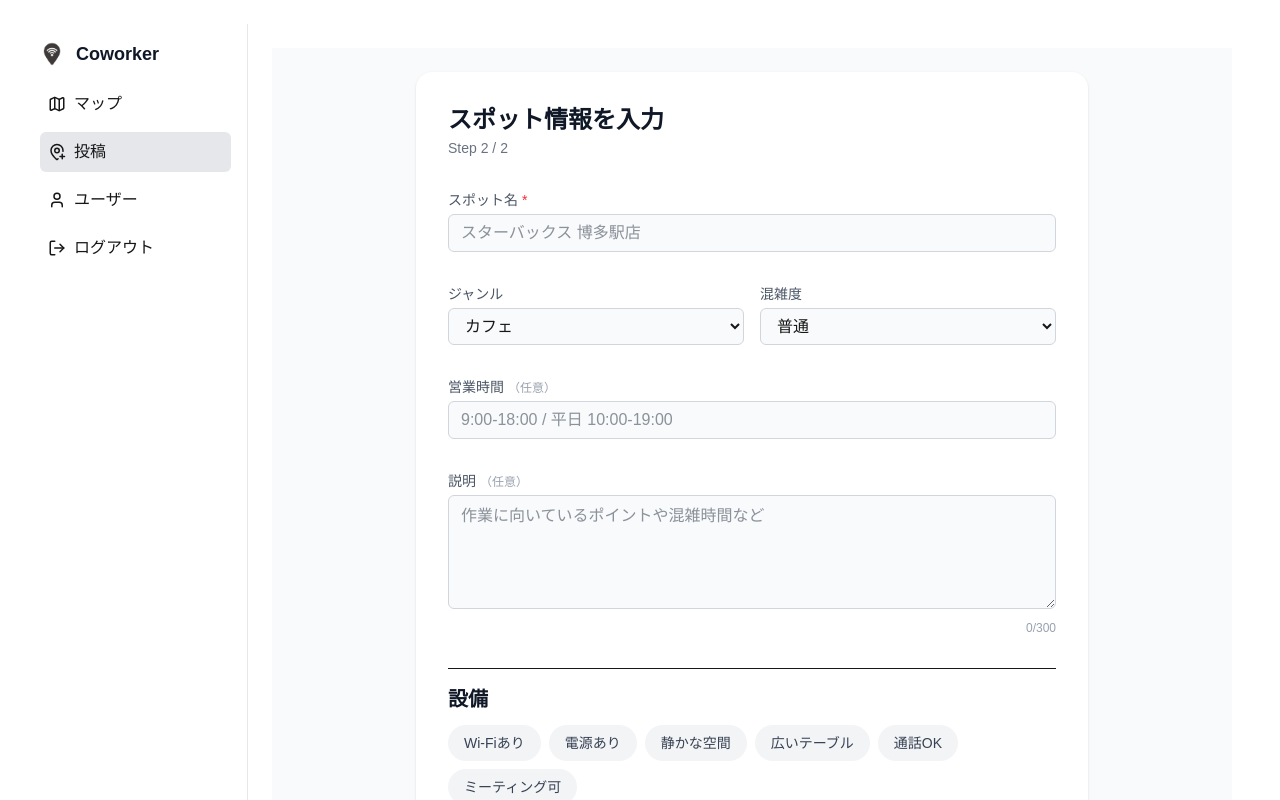
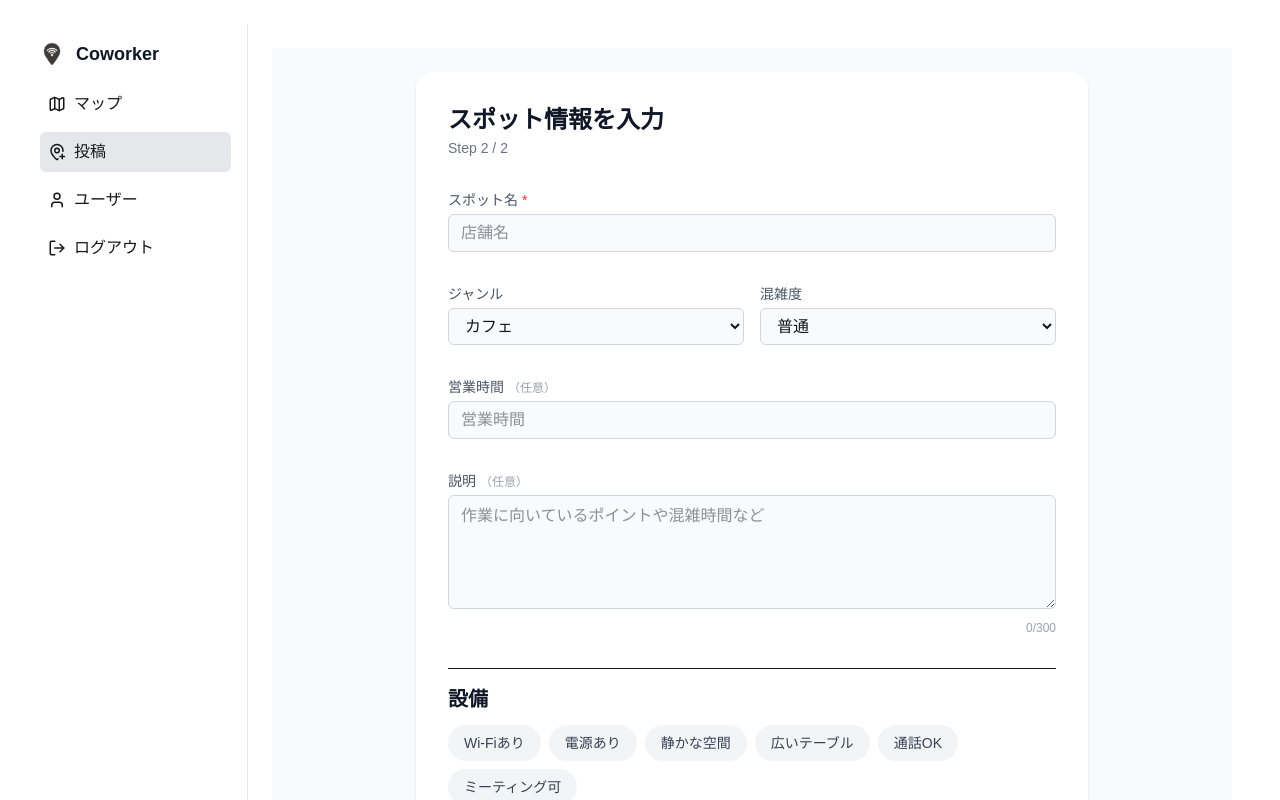
Before and after one commit to yony-1145/coworker, a Next.js app: page /posts/new/details in a window 1280 px wide. Shown: the top 800 px of the page. Built offline with nearby package versions, Linux system fonts and the light colour scheme; no server answers; sample sign-in values are in the browser's storage.

Commit message:
chore(ui): フォームのplaceholder文言を変更
Co-authored-by: Cursor <cursoragent@cursor.com>

```diff
--- a/src/components/PostNew.tsx
+++ b/src/components/PostNew.tsx
@@ -161,7 +161,7 @@ export default function PostNew() {
                 setSearchReturnedEmpty(false);
                 setFormError(null);
               }}
-              placeholder="博多駅 スターバックス"
+              placeholder="場所や店名"
               className="flex-1 border rounded-lg px-3 py-2"
               disabled={isSearching}
             />
--- a/src/components/PostSpotDetail.tsx
+++ b/src/components/PostSpotDetail.tsx
@@ -221,7 +221,7 @@ export default function SpotDetailsPage() {
           <input
             value={title}
             onChange={(e) => setTitle(e.target.value)}
-            placeholder="スターバックス 博多駅店"
+            placeholder="店舗名"
             className="w-full rounded-md border border-gray-300 bg-gray-50 px-3 py-1.5 text-gray-800 focus:ring-2 focus:ring-indigo-400 transition"
             required
           />
@@ -273,7 +273,7 @@ export default function SpotDetailsPage() {
           <input
             value={openingHours}
             onChange={(e) => setOpeningHours(e.target.value)}
-            placeholder="9:00-18:00 / 平日 10:00-19:00"
+            placeholder="営業時間"
             maxLength={100}
             className="w-full rounded-md border border-gray-300 bg-gray-50 px-3 py-1.5 text-gray-800 focus:ring-2 focus:ring-indigo-400 transition"
           />
--- a/src/components/ProfileForm.tsx
+++ b/src/components/ProfileForm.tsx
@@ -94,7 +94,7 @@ export const ProfileForm = ({
                 ? 'border-red-400 bg-red-50'
                 : 'border-gray-300 bg-gray-50'
             }`}
-            placeholder="名前を入力"
+            placeholder="名前"
           />
           {errors.name && (
             <p className="text-xs text-red-600 mt-1">{errors.name}</p>
@@ -117,7 +117,7 @@ export const ProfileForm = ({
               ? 'border-red-400 bg-red-50'
               : 'border-gray-300 bg-gray-50'
           }`}
-          placeholder="地方でエンジニアをしています"
+          placeholder="ひとこと"
         />
         {errors.headline && (
           <p className="text-xs text-red-600 mt-1">{errors.headline}</p>
@@ -145,7 +145,7 @@ export const ProfileForm = ({
                   ? 'border-red-400 bg-red-50'
                   : 'border-gray-300 bg-gray-50'
               }`}
-              placeholder="Webエンジニア"
+              placeholder="職種"
             />
             {errors.occupation && (
               <p className="text-xs text-red-600 mt-1">{errors.occupation}</p>
@@ -166,7 +166,7 @@ export const ProfileForm = ({
                   ? 'border-red-400 bg-red-50'
                   : 'border-gray-300 bg-gray-50'
               }`}
-              placeholder="株式会社エンジニア"
+              placeholder="所属"
             />
             {errors.affiliation && (
               <p className="text-xs text-red-600 mt-1">{errors.affiliation}</p>
--- a/src/components/SocialLinksField.tsx
+++ b/src/components/SocialLinksField.tsx
@@ -49,7 +49,7 @@ export const SocialLinksField = ({
                 type="url"
                 value={url}
                 onChange={(e) => handleChange(i, e.target.value)}
-                placeholder="https://example.com"
+                placeholder="https://example"
                 className="flex-1 bg-transparent focus:outline-none text-sm text-gray-800"
               />
               <button
```
